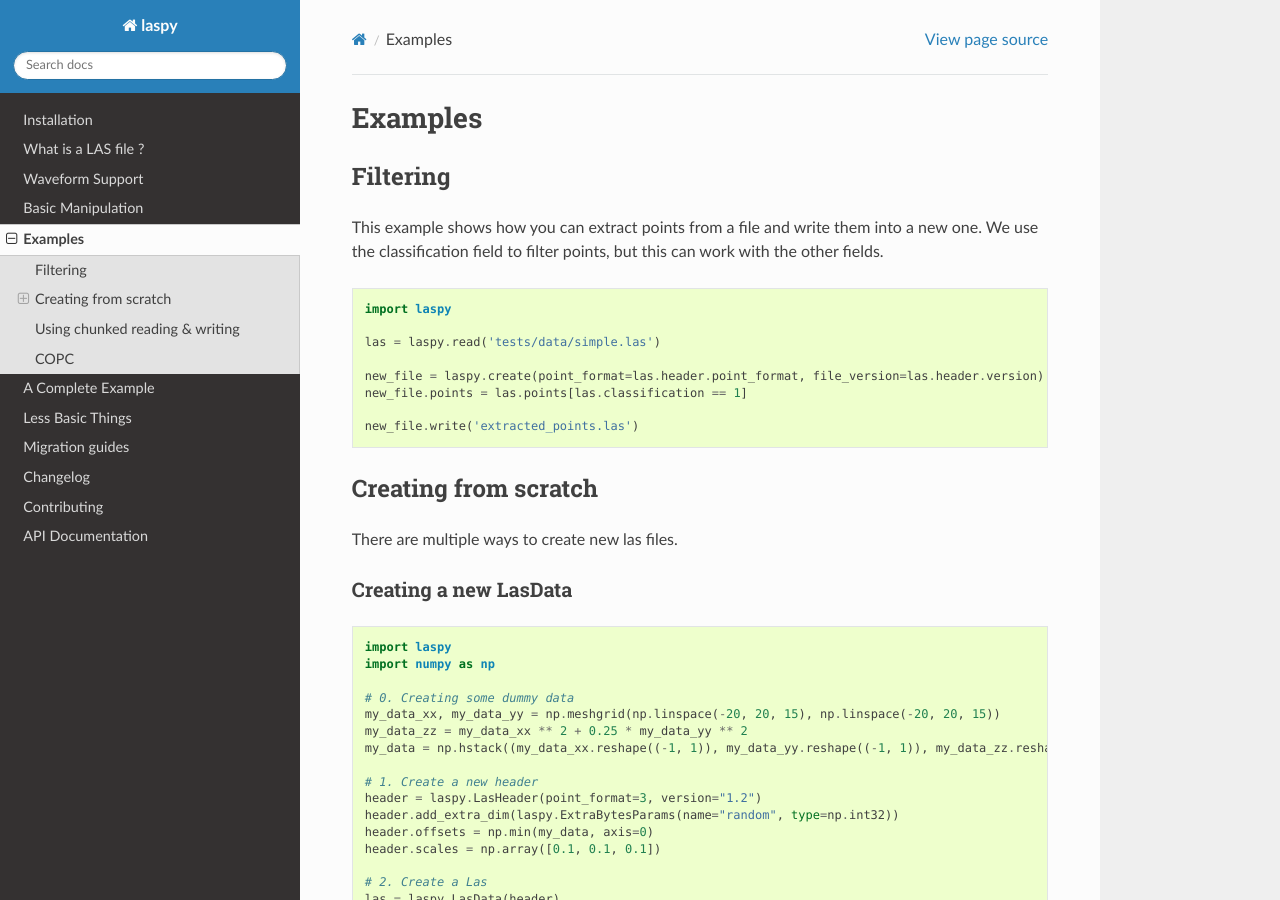
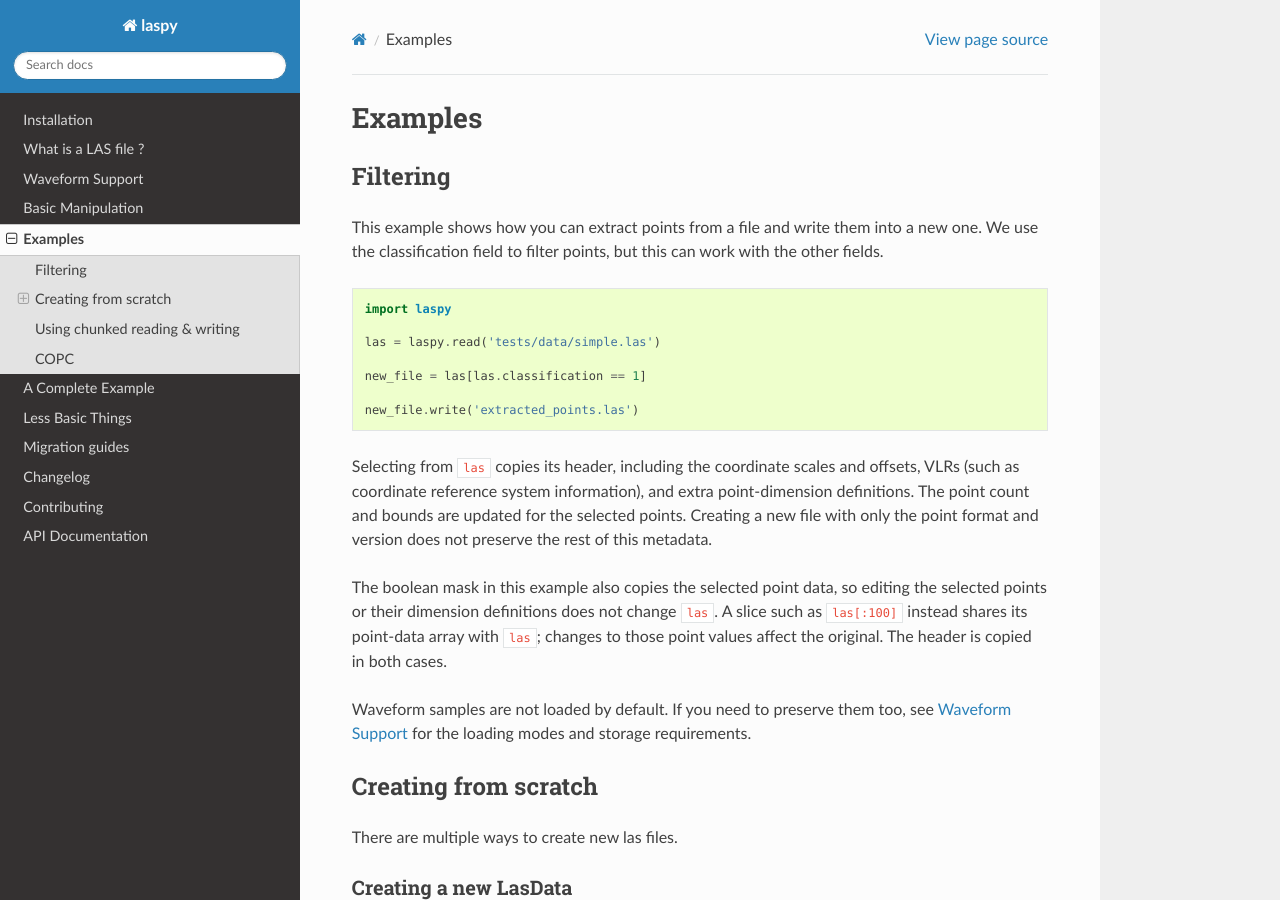
Before and after one commit to laspy/laspy, a Sphinx documentation site: the page built from docs/examples.rst, in a window 1280 px wide and 900 px high. Built offline with Sphinx 7.4.7 and the Read the Docs theme 3.1.0, drawn with Linux system fonts in a browser that asks for light colours.

Commit message:
Preserve header metadata in the filtering example

```diff
--- a/docs/examples.rst
+++ b/docs/examples.rst
@@ -15,10 +15,24 @@ We use the classification field to filter points, but this can work with the oth
 
     las = laspy.read('tests/data/simple.las')
 
-    new_file = laspy.create(point_format=las.header.point_format, file_version=las.header.version)
-    new_file.points = las.points[las.classification == 1]
+    new_file = las[las.classification == 1]
 
     new_file.write('extracted_points.las')
+
+Selecting from ``las`` copies its header, including the coordinate scales and
+offsets, VLRs (such as coordinate reference system information), and extra
+point-dimension definitions. The point count and bounds are updated for the
+selected points. Creating a new file with only the point format and version
+does not preserve the rest of this metadata.
+
+The boolean mask in this example also copies the selected point data, so
+editing the selected points or their dimension definitions does not change
+``las``. A slice such as ``las[:100]`` instead shares its point-data array with
+``las``; changes to those point values affect the original. The header is copied
+in both cases.
+
+Waveform samples are not loaded by default. If you need to preserve them too,
+see :doc:`waveform` for the loading modes and storage requirements.
 
 
 
```
